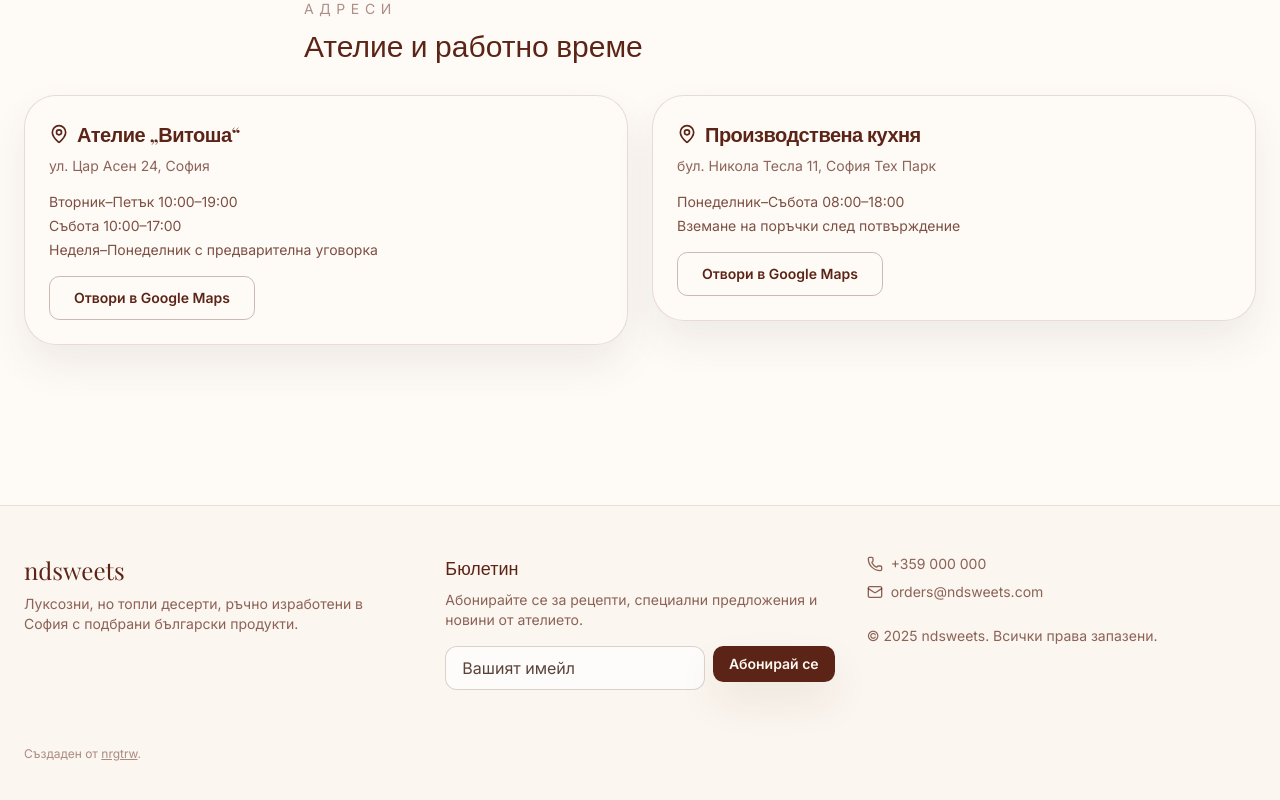
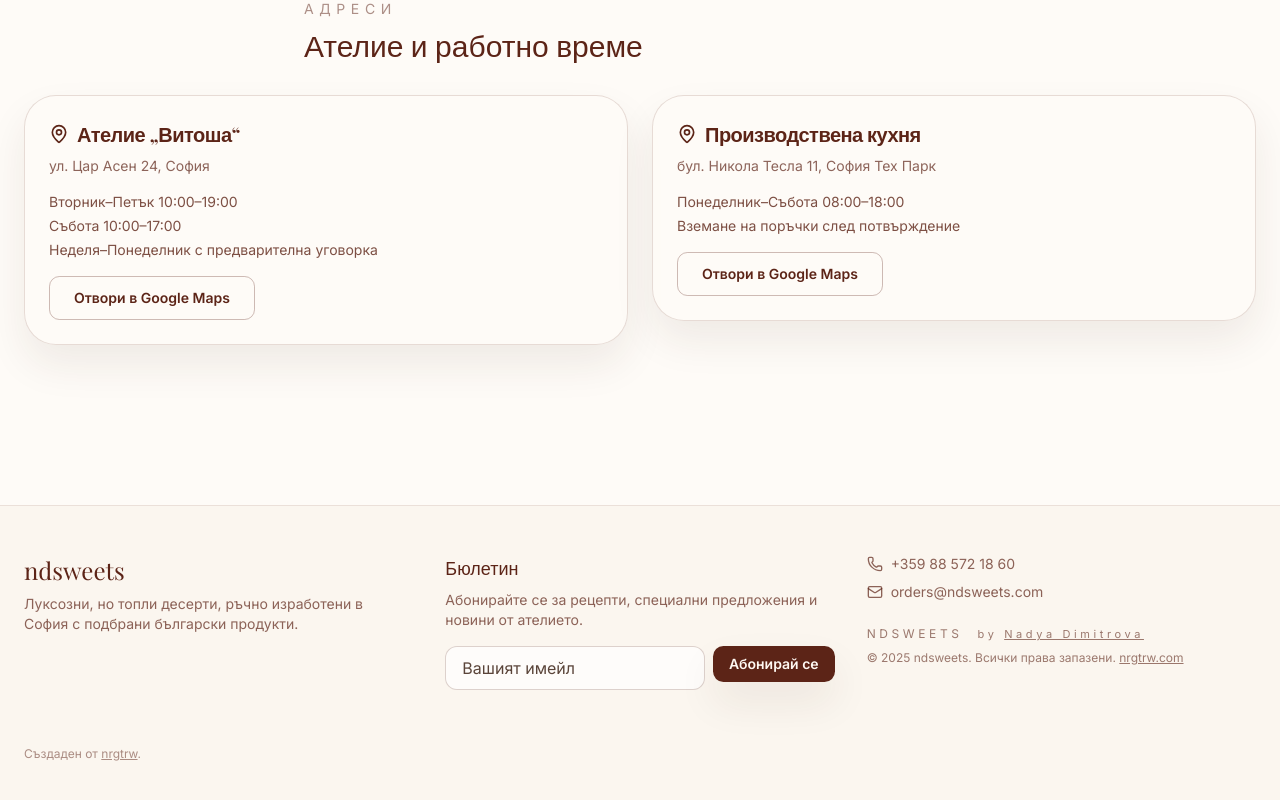
Before and after one commit to NRGoranov/ndsweets, a Next.js app: page / in a window 1280 px wide. Shown: the part 4050-4850 px from the top of the page. Built offline with nearby package versions, Linux system fonts and the light colour scheme; no server answers; a web font is replaced by a local one.

Commit message:
Update footer contact info and credits

```diff
--- a/src/components/layout/Footer.tsx
+++ b/src/components/layout/Footer.tsx
@@ -70,15 +70,18 @@ export function Footer() {
           </div>
 
           <div className="flex flex-col gap-2 text-sm text-primary/70">
-            <Link href="tel:+359000000" className="flex items-center gap-2 hover:text-primary">
+            <Link href="tel:+359885721860" className="flex items-center gap-2 hover:text-primary">
               <Phone className="h-4 w-4" />
-              +359 000 000
+              +359 88 572 18 60
             </Link>
             <Link href="mailto:orders@ndsweets.com" className="flex items-center gap-2 hover:text-primary">
               <Mail className="h-4 w-4" />
               orders@ndsweets.com
             </Link>
-            <p className="mt-4">© {new Date().getFullYear()} ndsweets. Всички права запазени.</p>
+            <p className="mt-4 text-xs uppercase tracking-[0.3em] text-primary/60">
+              ndsweets <span className="ml-2 text-[11px] normal-case">by <a href="https://www.nrgtrw.com" target="_blank" rel="noreferrer" className="underline">Nadya Dimitrova</a></span>
+            </p>
+            <p className="text-xs text-primary/60">© {new Date().getFullYear()} ndsweets. Всички права запазени. <a href="https://www.nrgtrw.com" target="_blank" rel="noreferrer" className="underline">nrgtrw.com</a></p>
           </div>
           <p className="mt-6 text-center text-xs text-primary/50 md:text-left">
             Създаден от{" "}
```
